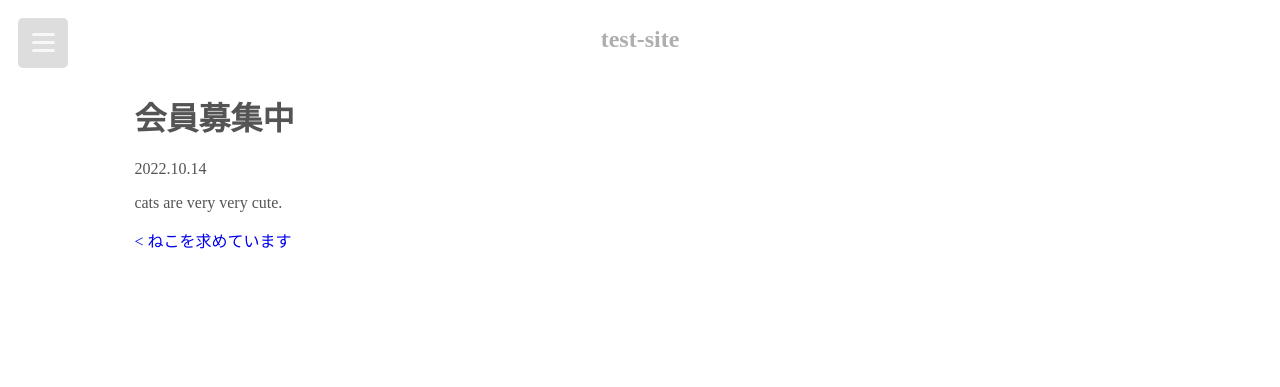
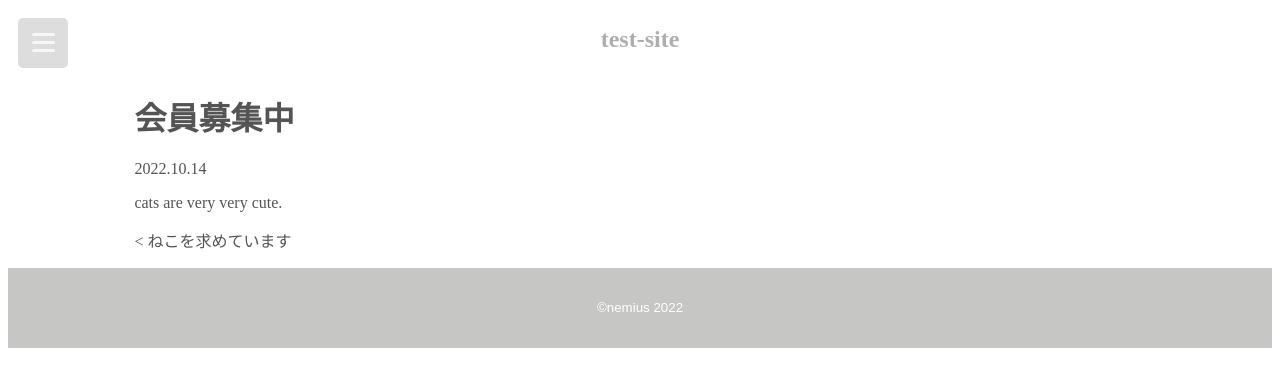
Before and after one commit to n0cti1ucent/test-site, a Jekyll site: the page built from _posts/2022-10-14-meow.md, in a window 1280 px wide. Shown: the top 387 px of the page. Built offline with Jekyll 4.4.1, drawn with Linux system fonts in a browser that asks for light colours.

Commit message:
adjust post view

```diff
--- a/_layouts/post.html
+++ b/_layouts/post.html
@@ -7,6 +7,7 @@
     <meta name="viewport" content="width=device-width, initial-scale=1.0">
     <link rel="stylesheet" href="../../../assets/css/menu.css">
     <link rel="stylesheet" href="../../../assets/css/post.css">
+    <link rel="stylesheet" href="../../../assets/css/page-top.css">
     <title>{{ site.title }}</title>
 </head>
 
@@ -59,7 +60,10 @@
         <!--container-->
     </div>
 
-    <script src="assets/js/menu.js"></script>
+    {% include _footer.html %}
+
+    <script src="../../../assets/js/menu.js"></script>
+    <script src="../../../assets/js/page-top.js"></script>
 </body>
 
 </html>
--- a/assets/css/post.css
+++ b/assets/css/post.css
@@ -4,8 +4,16 @@
     color: var(--color-primary-contrast);
 }
 
+.pager {
+    width: 90%;
+}
+
 .pager a {
+    color: var(--color-primary-contrast);
     text-decoration: none;
+}
+.pager a:hover {
+    color: rgb(var(--color-secondary-contrast-rgb), 0.7);
 }
 
 .pager__item--next {
@@ -14,7 +22,3 @@
 .pager__item--prev {
     text-align: right;
 }
-
-.pager a:hover {
-    color: rgb(var(--color-secondary-contrast-rgb), 0.7);
-}
```
